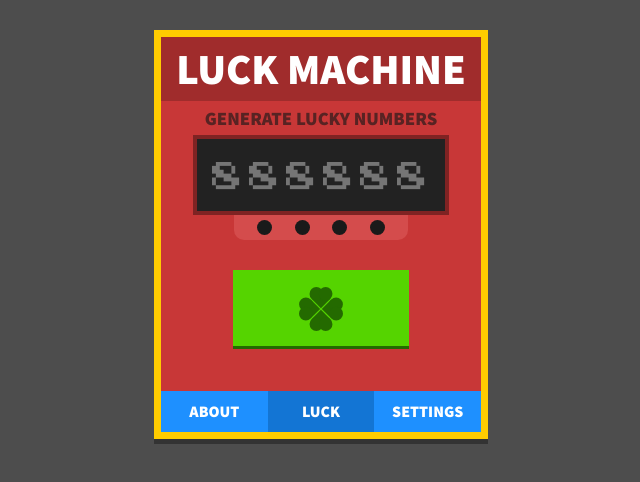
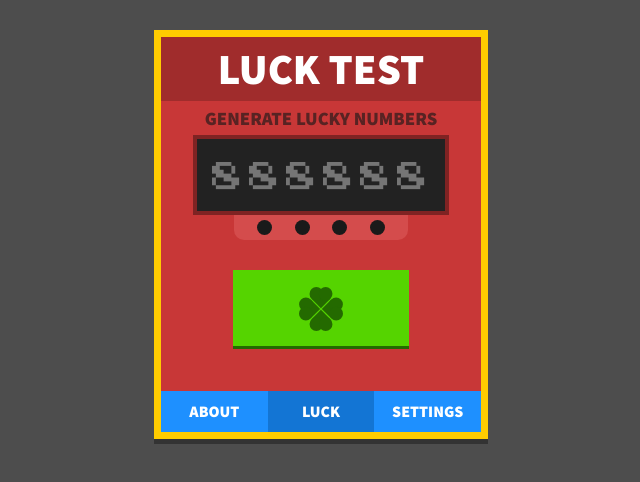
Before and after one commit to yarivfrd/Luck-Machine, a plain HTML site: page index.html in a window 1280 px wide. Shown: the whole page, without its empty margins (319-959 px from the left). Drawn offline with Linux system fonts and the light colour scheme.

Commit message:
changed the app\'s name

```diff
--- a/index.html
+++ b/index.html
@@ -8,7 +8,7 @@
 <body class="home">
 
     <div class="main-container">
-        <h1 class="app-name">LUCK MACHINE</h1>
+        <h1 class="app-name">LUCK TEST</h1>
         <h3 class="instructions">GENERATE LUCKY NUMBERS</h3>
         <form name="machine">
             <input type="text" name="numbersIndicator" placeholder="888888" readonly>
```
